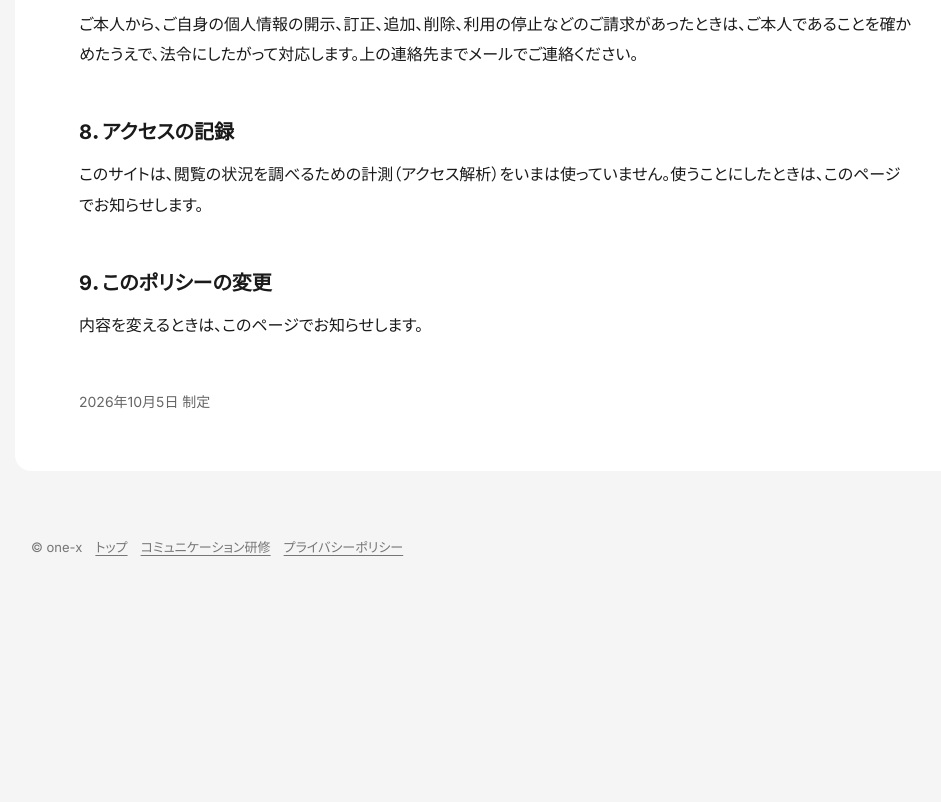
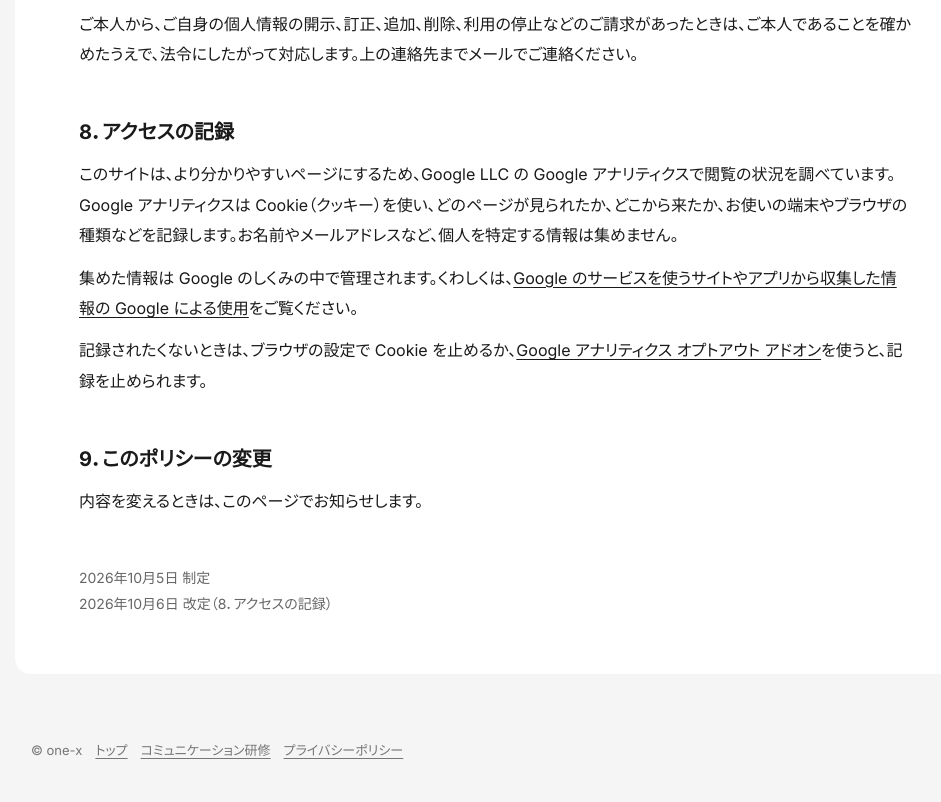
Before and after one commit to teeoak1103-bit/teeoak1103-bit.github.io, a plain HTML site: page privacy/index.html in a window 1280 px wide. Shown: the part 1394-2196 px from the top of the page, without its empty margins (145-1086 px from the left). Before the commit the page ends 1994 px from the top, so only its background shows below. Drawn offline with Linux system fonts and the light colour scheme.

Commit message:
Google アナリティクスを入れ、プライバシーポリシーの8を改定
Co-Authored-By: Claude Opus 5.5 <noreply@anthropic.com>

```diff
--- a/privacy/index.html
+++ b/privacy/index.html
@@ -32,6 +32,8 @@ ul{padding-left:1.4em}
 footer{max-width:960px;margin:0 auto;padding:0 16px 40px;font-size:13px;color:#767676}
 @media (max-width:767px){main{margin:0 16px 48px;padding:32px 20px}.en{font-size:40px}h1{font-size:24px}body{font-size:15px}.logo{font-size:26px}}
 </style>
+<script async src="https://www.googletagmanager.com/gtag/js?id=G-4K0JKX76L0"></script>
+<script>window.dataLayer=window.dataLayer||[];function gtag(){dataLayer.push(arguments);}gtag('js',new Date());gtag('config','G-4K0JKX76L0');</script>
 </head>
 <body>
 <header class="hd"><a class="logo" href="/" aria-label="one-x トップへ">one<span class="dash">-</span>x</a><a class="back" href="/">トップへ戻る</a></header>
@@ -69,12 +71,14 @@ footer{max-width:960px;margin:0 auto;padding:0 16px 40px;font-size:13px;color:#7
 <p>ご本人から、ご自身の個人情報の開示、訂正、追加、削除、利用の停止などのご請求があったときは、ご本人であることを確かめたうえで、法令にしたがって対応します。上の連絡先までメールでご連絡ください。</p>
 
 <h2>8．アクセスの記録</h2>
-<p>このサイトは、閲覧の状況を調べるための計測（アクセス解析）をいまは使っていません。使うことにしたときは、このページでお知らせします。</p>
+<p>このサイトは、より分かりやすいページにするため、Google LLC の Google アナリティクスで閲覧の状況を調べています。Google アナリティクスは Cookie（クッキー）を使い、どのページが見られたか、どこから来たか、お使いの端末やブラウザの種類などを記録します。お名前やメールアドレスなど、個人を特定する情報は集めません。</p>
+<p>集めた情報は Google のしくみの中で管理されます。くわしくは、<a href="https://policies.google.com/technologies/partner-sites?hl=ja" target="_blank" rel="noopener">Google のサービスを使うサイトやアプリから収集した情報の Google による使用</a>をご覧ください。</p>
+<p>記録されたくないときは、ブラウザの設定で Cookie を止めるか、<a href="https://tools.google.com/dlpage/gaoptout?hl=ja" target="_blank" rel="noopener">Google アナリティクス オプトアウト アドオン</a>を使うと、記録を止められます。</p>
 
 <h2>9．このポリシーの変更</h2>
 <p>内容を変えるときは、このページでお知らせします。</p>
 
-<p class="note">2026年10月5日 制定</p>
+<p class="note">2026年10月5日 制定<br>2026年10月6日 改定（8．アクセスの記録）</p>
 </main>
 <footer>© one-x　<a href="/">トップ</a>　<a href="/training/">コミュニケーション研修</a>　<a href="/privacy/">プライバシーポリシー</a></footer>
 </body>
```
Also changed, not shown: 404.html (+2 -0 lines), index.html (+2 -0 lines), training/index.html (+2 -0 lines).
